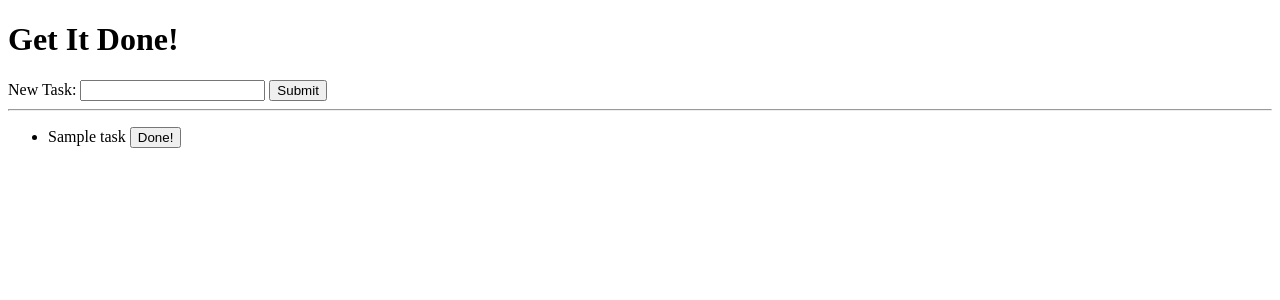
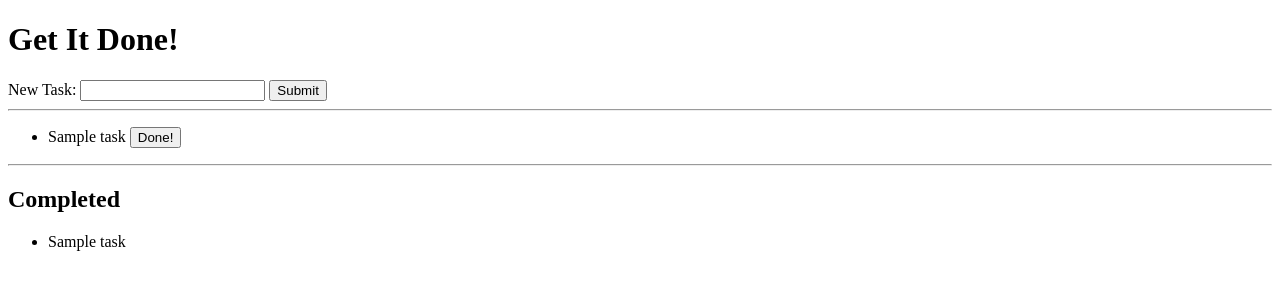
Before and after one commit to tjlandwehr/get-it-done, a Flask app: template templates/todos.html in a window 1280 px wide. Shown: the top 300 px of the page. Run offline with Flask 2, Linux system fonts and the light colour scheme; tables that the repository leaves empty hold one stand-in row (values such as "Sample post"); the template is opened without the code that fills it: values that come from a table or form of the project are taken from there, most other values are stand-ins (such as "Sample title", 1, 10 or a date in 2020).

Commit message:
Improved the delete functionality of the app so that it uses a boolean flag to determine whether a task is completed or not, thus leaving the task in the database. This will allow for adding a display for completed tasks.

```diff
--- a/main.py
+++ b/main.py
@@ -11,9 +11,11 @@ class Task(db.Model):
 
     id = db.Column(db.Integer, primary_key=True)
     name = db.Column(db.String(120))
+    completed = db.Column(db.Boolean)
 
     def __init__(self, name):
         self.name = name
+        self.completed = False
 
 @app.route('/', methods=['POST', 'GET'])
 def index():
@@ -24,15 +26,18 @@ def index():
         db.session.add(new_task)
         db.session.commit()
 
-    tasks = Task.query.all()
-    return render_template('todos.html', title="Get It Done!", tasks=tasks)
+    tasks = Task.query.filter_by(completed=False).all()
+    completed_tasks = Task.query.filter_by(completed=True).all()
+    return render_template('todos.html', title="Get It Done!",
+        tasks=tasks, completed_tasks=completed_tasks)
 
 @app.route('/delete-task', methods=['POST'])
 def delete_task():
 
     task_id = int(request.form['task-id'])
     task = Task.query.get(task_id)
-    db.session.delete(task)
+    task.completed = True
+    db.session.add(task)
     db.session.commit()
 
     return redirect('/')
--- a/templates/todos.html
+++ b/templates/todos.html
@@ -28,4 +28,15 @@
         </ul>
 
     {% endif %}
+
+    <hr />
+
+    <h2>Completed</h2>
+
+    <ul>
+        {% for task in completed_tasks %}
+            <li>{{task.name}}</li>
+        {% endfor %}
+    </ul>
+
 {% endblock %}
```
